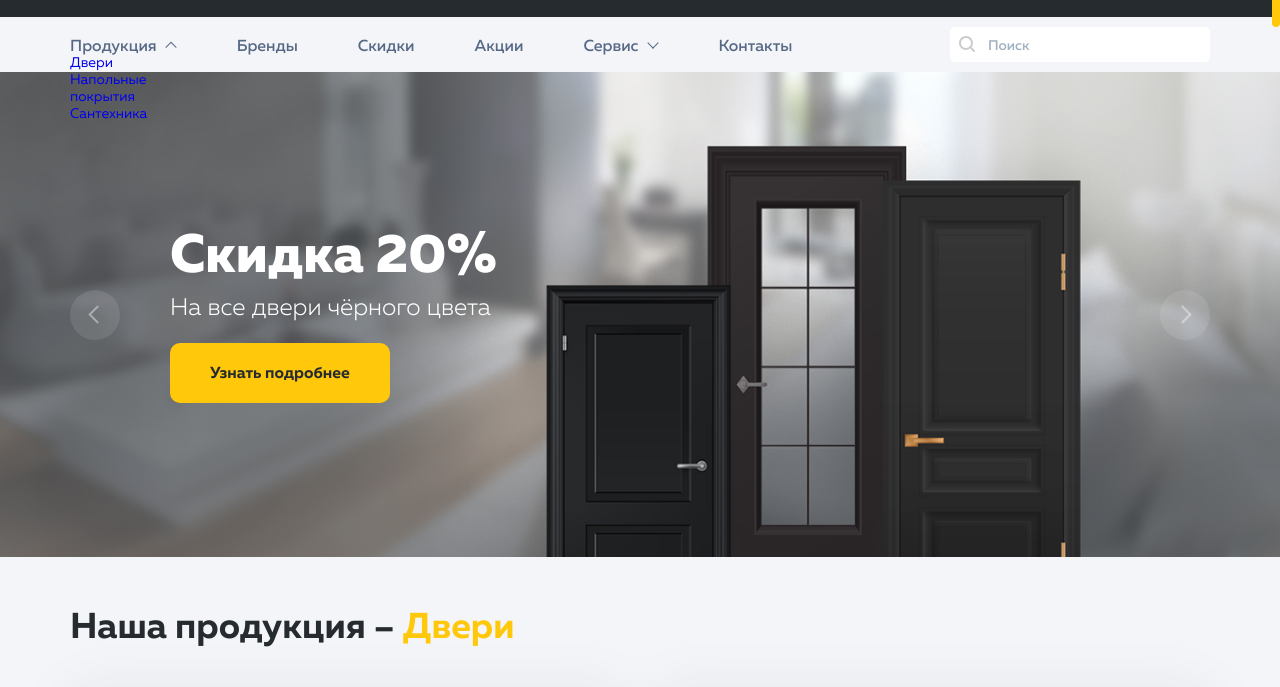
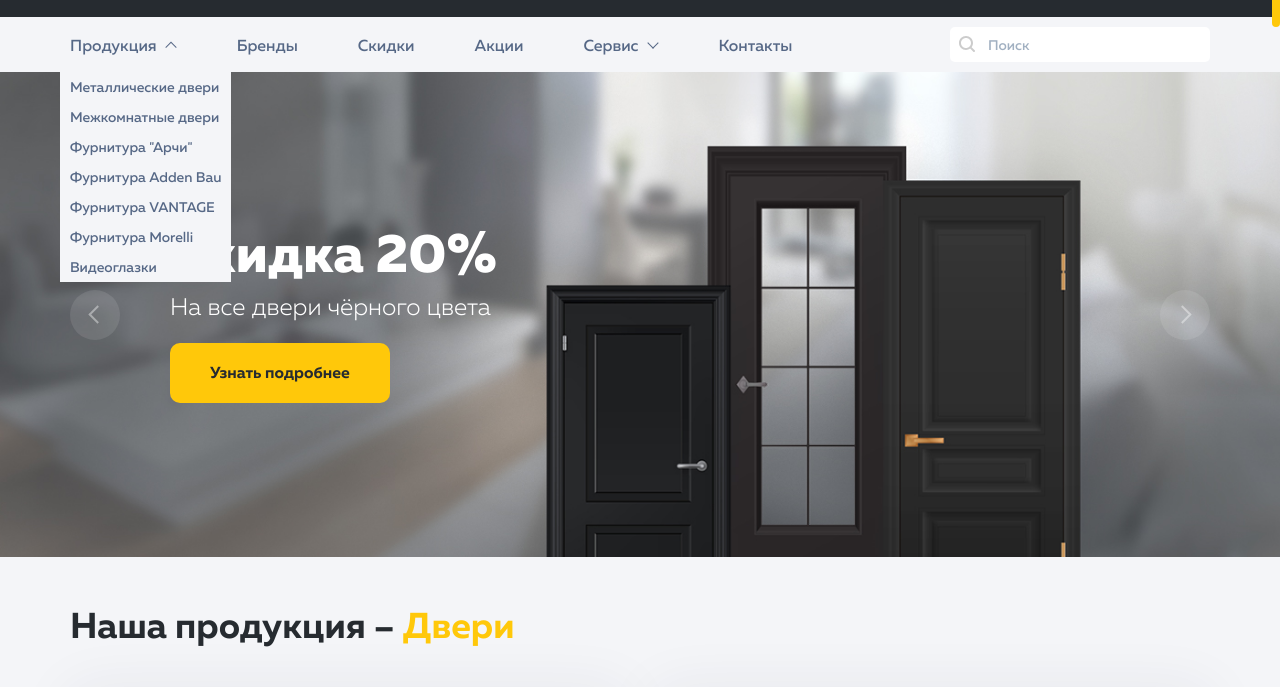
Before and after one commit to SemenMilokhin/UYT, a website: page app/index.html in a window 1280 px wide. Both pictures are taken after a click on the button "Продукция". Shown: the part 73-760 px from the top of the page. Drawn offline with Linux system fonts and the light colour scheme.

Commit message:
end of second day

```diff
--- a/app/index.html
+++ b/app/index.html
@@ -70,13 +70,25 @@
 						<button class="navigation__drop-down-btn">Продукция</button>
 						<ul class="navigation__drop-down-list">
 							<li class="navigation__drop-down-list-item">
-								<a href="#" class="navigation__drop-down-link">Двери</a>
+								<a href="metal-doors.html" class="navigation__drop-down-link">Металлические двери</a>
 							</li>
 							<li class="navigation__drop-down-list-item">
-								<a href="#" class="navigation__drop-down-link">Напольные покрытия</a>
+								<a href="metal-doors.html" class="navigation__drop-down-link">Межкомнатные двери</a>
 							</li>
 							<li class="navigation__drop-down-list-item">
-								<a href="#" class="navigation__drop-down-link">Сантехника</a>
+								<a href="metal-doors.html" class="navigation__drop-down-link">Фурнитура "Арчи"</a>
+							</li>
+							<li class="navigation__drop-down-list-item">
+								<a href="metal-doors.html" class="navigation__drop-down-link">Фурнитура Adden Bau</a>
+							</li>
+							<li class="navigation__drop-down-list-item">
+								<a href="metal-doors.html" class="navigation__drop-down-link">Фурнитура VANTAGE</a>
+							</li>
+							<li class="navigation__drop-down-list-item">
+								<a href="metal-doors.html" class="navigation__drop-down-link">Фурнитура Morelli</a>
+							</li>
+							<li class="navigation__drop-down-list-item">
+								<a href="metal-doors.html" class="navigation__drop-down-link">Видеоглазки</a>
 							</li>
 						</ul>
 					</div>
@@ -87,13 +99,16 @@
 						<button class="navigation__drop-down-btn">Сервис</button>
 						<ul class="navigation__drop-down-list">
 							<li class="navigation__drop-down-list-item">
-								<a href="#" class="navigation__drop-down-link">drop-down</a>
+								<a href="payment.html" class="navigation__drop-down-link">Оплата</a>
 							</li>
 							<li class="navigation__drop-down-list-item">
-								<a href="#" class="navigation__drop-down-link">drop-down</a>
+								<a href="delivery.html" class="navigation__drop-down-link">Доставка</a>
 							</li>
 							<li class="navigation__drop-down-list-item">
-								<a href="#" class="navigation__drop-down-link">drop-down</a>
+								<a href="install.html" class="navigation__drop-down-link">Монтаж</a>
+							</li>
+							<li class="navigation__drop-down-list-item">
+								<a href="credit.html" class="navigation__drop-down-link">Рассрочка</a>
 							</li>
 						</ul>
 					</div>
--- a/app/js/common.js
+++ b/app/js/common.js
@@ -7,30 +7,48 @@ $(document).ready(function() {
 	initSpecialOffersMovements();
 
 	function initHeaderDD() {
-		var nav   = $('.navigation'),
-			navDD = nav.find('.navigation__drop-down');
+		var nav      = $('.navigation'),
+			navDD    = nav.find('.navigation__drop-down'),
+			closeAll = function(count) {
+				navDD.each(function(c,element) {
+					if(count!==c) {
+						console.log('клик по - '+count);
+						console.log('закрытие - '+c);
+						$(element).find('.navigation__drop-down-btn').removeClass('opened'),
+						$(element).find('.navigation__drop-down-list').css({
+							clip: 'rect(0, 9999px, 0, 0)'
+						});
+					}
+				});
+				console.log('closeAll');
+			};
 
 		navDD.each(function(i,el) {
 			var btn        = $(el).find('.navigation__drop-down-btn'),
 				list       = $(el).find('.navigation__drop-down-list'),
 				listHeight = list.outerHeight(),
-				listFlag   = true;
+				openDD     = function() {
+					btn.addClass('opened');
+					list.css({
+						clip: 'rect(0, 9999px, '+listHeight+'px, 0)'
+					});
+				},
+				closeDD    = function() {
+					btn.removeClass('opened');
+					list.css({
+						clip: 'rect(0, 9999px, 0, 0)'
+					});
+				};
 
 			btn.on('click', function(evt) {
 				evt.preventDefault();
-				btn.toggleClass('opened');
-
-				if (listFlag) {
-					list.css({
-						clip: 'rect(0, 9999px, '+listHeight+'px, 0)'
-					});
-					listFlag = false;
+				closeAll(i);
+				if (btn.hasClass('opened')) {
+					console.log('close');
+					closeDD();
 				} else {
-					console.log('close');
-					list.css({
-						clip: 'rect(0, 9999px, 0, 0)'
-					});
-					listFlag = true;
+					console.log('open');
+					openDD();
 				}
 			});
 
@@ -120,8 +138,8 @@ $(document).ready(function() {
 				cursorcolor: "#ffc80a",
 				cursorwidth:"8px",
 				cursorfixedheight: 100,
-				scrollspeed: 600,
-				mousescrollstep: 20,
+				scrollspeed: 100,
+				mousescrollstep: 10,
 		  		cursorborder:"none",
 		  		cursorborderradius: '4px',
 		  		autohidemode: false
--- a/app/sass/style.scss
+++ b/app/sass/style.scss
@@ -288,17 +288,28 @@ body {
 	&__drop-down-list {
 		list-style: none;
 		margin: 0;
-		padding: 0;
+		padding: 16px 0 0;
 		position: absolute;
+		top: 20px;
+		left: -10px;
 		clip: rect(0, 9999px, 0, 0);
+		background-color: $light-color-2;
 		transition: clip 0.5s;
 	}
 	&__drop-down-list-item {
 
 	}
 	&__drop-down-link {
-		font-size: 14px;
+		padding: 0 10px;
+		display: block;
+		white-space: nowrap;
 		text-decoration: none;
+		color: $ternary-color;
+		font: 500 14px/30px 'Muller',sans-serif;
+		height: 30px;
+		&:hover {
+			background-color: $light-color-3;
+		}
 	}
 	&__link {
 		margin-right: 60px;
@@ -638,12 +649,15 @@ body {
 	}
 }
 .section-wrapper {
-	padding: 80px 0 60px;
+	padding: 45px 0 45px;
 	width: 555px;
 }
 .scroll-wrapper {
-	overflow-y: scroll;
-	max-height: 750px;
+	max-height: 800px;
+	padding: 0 10px 0 0;
+	> :last-child{
+		margin-bottom: 0;
+	}
 }
 //______________________________________________________________________________
 //
```
Also changed, not shown: app/css/style.css.
